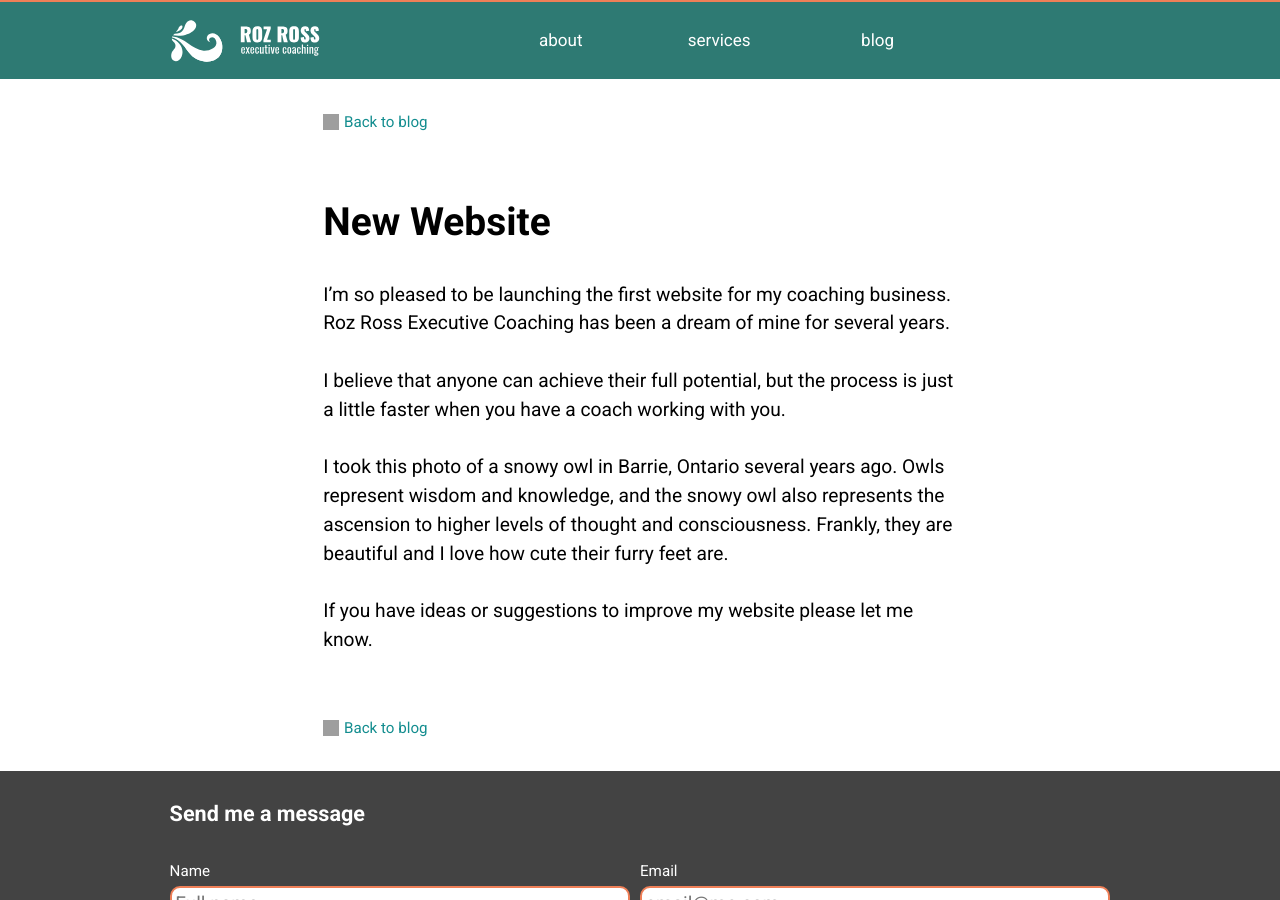
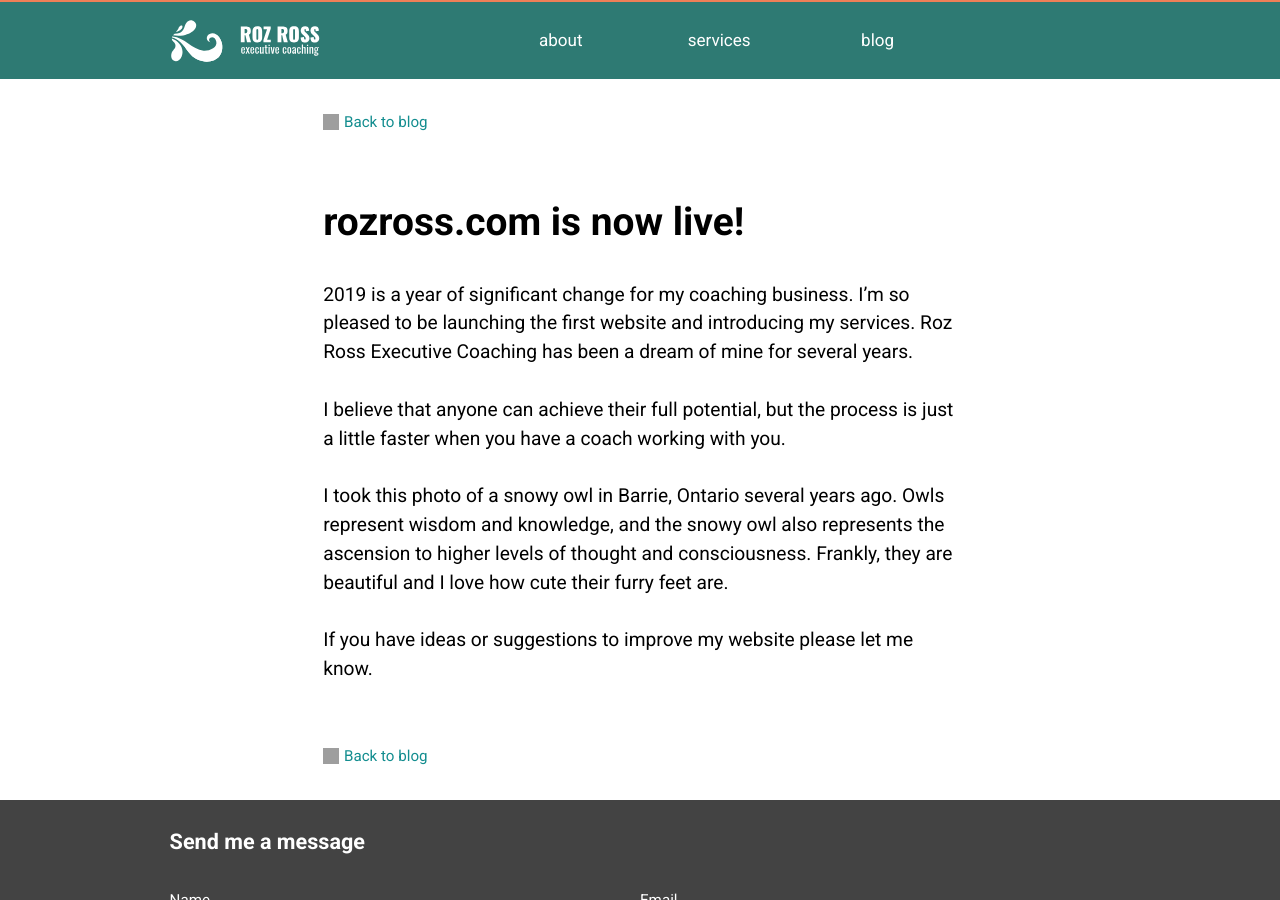
Before and after one commit to AlexSpagnuolo/rozross, a Jekyll site: the page built from _posts/2018-12-07-new-website.md, in a window 1280 px wide and 900 px high. Built offline with Jekyll 4.4.1, drawn with Linux system fonts in a browser that asks for light colours; grey boxes are pictures that could not be loaded.

Commit message:
Update Blog posts “2018-12-07-new-website”

```diff
--- a/_posts/2018-12-07-new-website.md
+++ b/_posts/2018-12-07-new-website.md
@@ -1,13 +1,11 @@
 ---
 layout: blog-post
-title: New Website
-introduction: >-
-  2019 is a year of significant changes for my coaching business. I am launching
-  my first website!
+title: rozross.com is now live!
+introduction: I am launching my first website!
 featuredimg: /images/uploads/screen-shot-2015-03-02-at-10.46.02-pm.png
 postdate: 'February 3, 2019'
 ---
-I'm so pleased to be launching the first website for my coaching business. Roz Ross Executive Coaching has been a dream of mine for several years.
+2019 is a year of significant change for my coaching business. I'm so pleased to be launching the first website and introducing my services. Roz Ross Executive Coaching has been a dream of mine for several years.
 
 I believe that anyone can achieve their full potential, but the process is just a little faster when you have a coach working with you.
 
```
